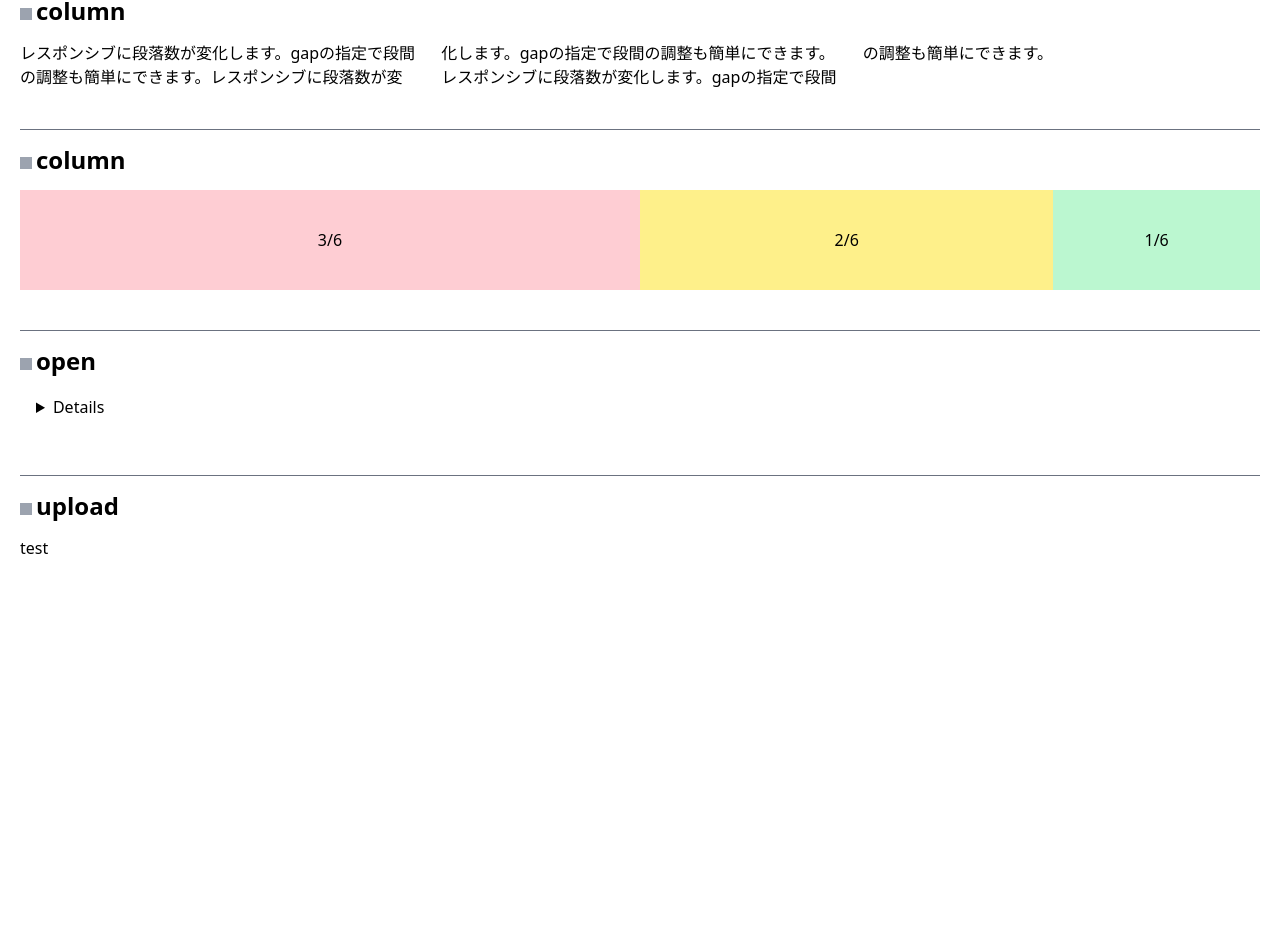
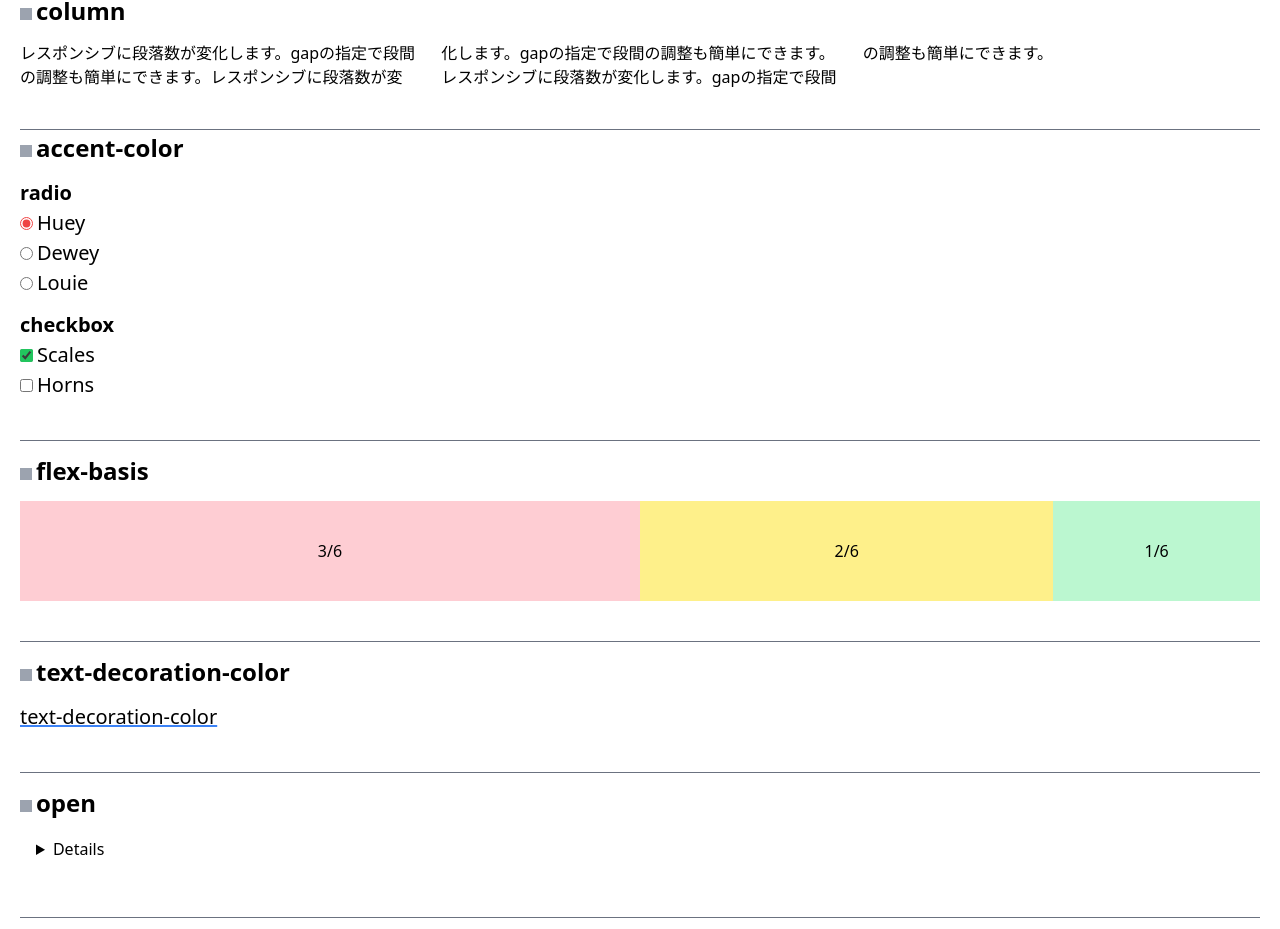
Before and after one commit to K-shigehito/tailwind3-preview, a Vue app: page / in a window 1280 px wide. Shown: the part 1337-2266 px from the top of the page. Before the commit the page ends 1917 px from the top, so only its background shows below. Built offline with nearby package versions, Linux system fonts and the light colour scheme.

Commit message:
feat: accent-colorの追加

```diff
--- a/src/App.vue
+++ b/src/App.vue
@@ -9,6 +9,8 @@ import TextIndent from './components/TextIndent.vue';
 import OpenVariant from './components/OpenVariant.vue';
 import Upload from './components/Upload.vue';
 import FlexBasis from './components/FlexBasis.vue';
+import TextDecorationColor from './components/TextDecorationColor.vue';
+import AccentColor from './components/AccentColor.vue';
 </script>
 
 <template>
@@ -37,9 +39,17 @@ import FlexBasis from './components/FlexBasis.vue';
       <BaseHeadding>column</BaseHeadding>
       <Column />
     </div>
+    <div class="pt-[0px]">
+      <BaseHeadding>accent-color</BaseHeadding>
+      <AccentColor />
+    </div>
     <div class="pt-[12px]">
-      <BaseHeadding>column</BaseHeadding>
+      <BaseHeadding>flex-basis</BaseHeadding>
       <FlexBasis />
+    </div>
+    <div class="pt-[12px]">
+      <BaseHeadding>text-decoration-color</BaseHeadding>
+      <TextDecorationColor />
     </div>
 
     <div class="pt-[12px]">
--- /dev/null
+++ b/src/components/AccentColor.vue
@@ -0,0 +1,30 @@
+<template>
+  <div class="accent-red-500 text-[20px]">
+    <div class="font-bold">radio</div>
+    <div>
+      <input id="huey" type="radio" name="drone" value="huey" checked />
+      <label for="huey" class="ml-[4px]">Huey</label>
+    </div>
+    <div class="accent-indigo-500">
+      <input id="dewey" type="radio" name="drone" value="dewey" />
+      <label for="dewey" class="ml-[4px]">Dewey</label>
+    </div>
+    <div class="accent-amber-500">
+      <input id="louie" type="radio" name="drone" value="louie" />
+      <label for="louie" class="ml-[4px]">Louie</label>
+    </div>
+  </div>
+
+  <div class="mt-[12px] accent-green-500 text-[20px]">
+    <div class="font-bold">checkbox</div>
+    <div>
+      <input id="scales" type="checkbox" name="scales" checked />
+      <label for="scales" class="ml-[4px]">Scales</label>
+    </div>
+
+    <div>
+      <input id="horns" type="checkbox" name="horns" />
+      <label for="horns" class="ml-[4px]">Horns</label>
+    </div>
+  </div>
+</template>
--- /dev/null
+++ b/src/components/TextDecorationColor.vue
@@ -0,0 +1,13 @@
+<template>
+  <div
+    class="
+      text-[20px]
+      underline
+      decoration-blue-500
+      hover:decoration-red-500
+      cursor-pointer
+    "
+  >
+    text-decoration-color
+  </div>
+</template>
```
